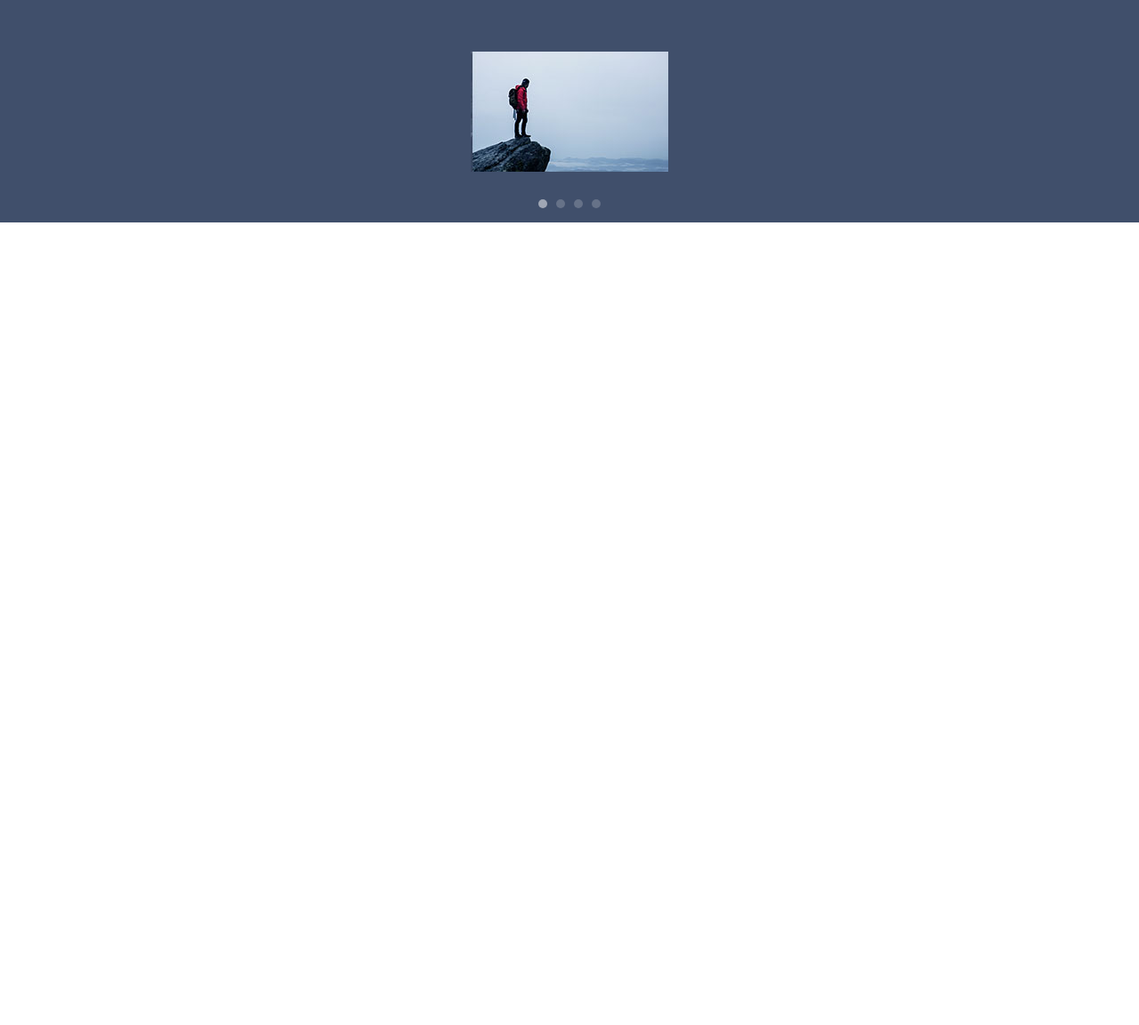
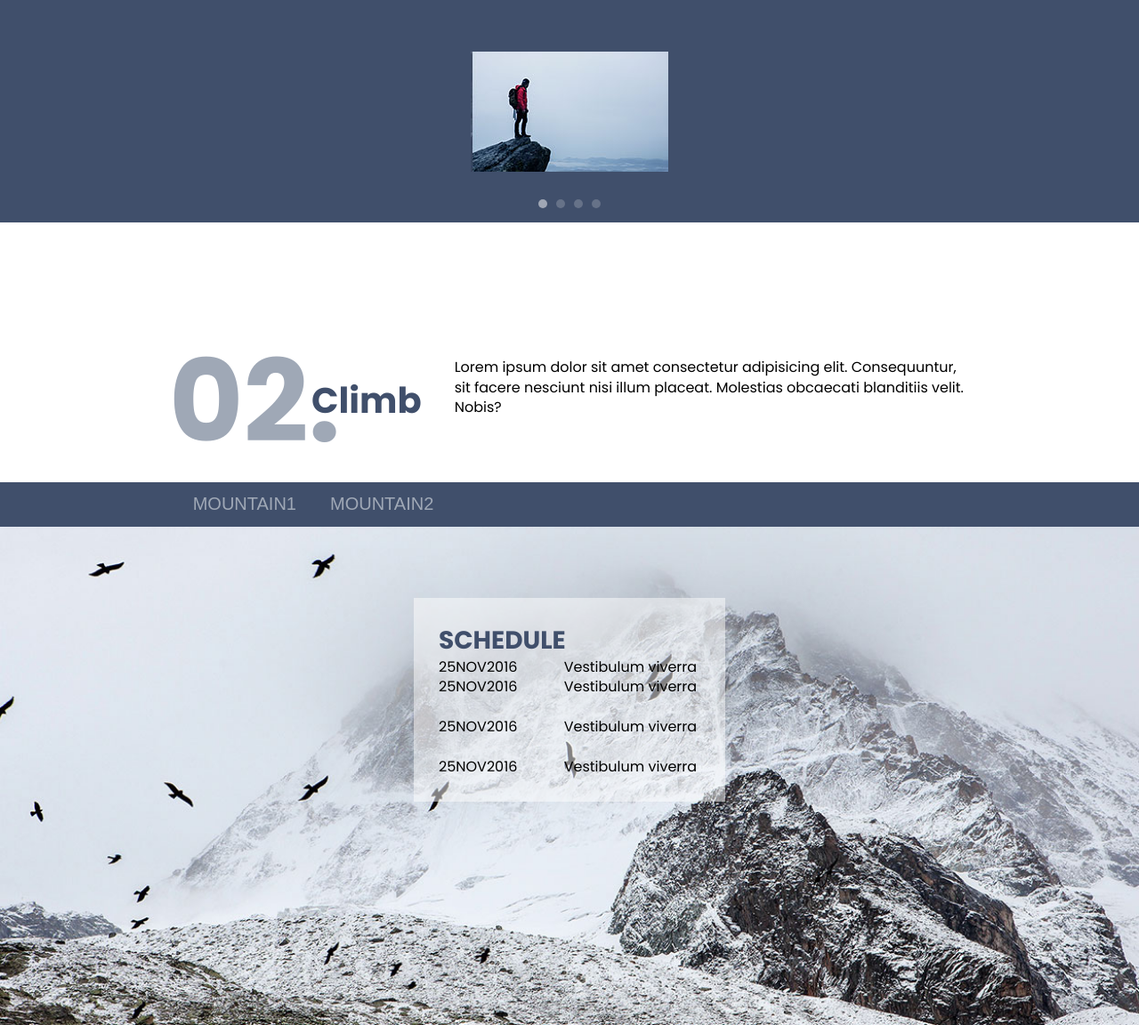
Before and after one commit to robertoaguilar1979/-CT-Marketing-Agency-, a plain HTML site: page index.html in a window 1280 px wide. Shown: the part 1683-2835 px from the top of the page at 89% size. Before the commit the page ends 1933 px from the top, so only its background shows below. Drawn offline with Linux system fonts and the light colour scheme.

Commit message:
finished climb section

```diff
--- a/css/style.css
+++ b/css/style.css
@@ -37,6 +37,7 @@ img {
   justify-content: space-around;
   align-items: center;
   padding: 1em;
+  margin: 0 auto;
 }
 
 .nav-links a {
@@ -92,17 +93,20 @@ a:visited {
   background: url(/img/history.jpg) center/cover no-repeat;
 }
 
-.history-hero-text {
+.history-hero-text,
+.climb-hero-text {
   margin: 0 auto;
   padding-top: 7em;
   max-width: 900px;
 }
-.history-hero-text h1 {
+.history-hero-text h1,
+.climb-hero-text h1 {
   font-size: 8rem;
-  color: rgb(78, 80, 110);
+  color: var(--darkGray);
   position: relative;
 }
-.history-hero-text span {
+.history-hero-text span,
+.climb-hero-text span {
   font-size: 2.5rem;
   color: var(--darkSlateGray);
   position: absolute;
@@ -161,3 +165,82 @@ a:visited {
 .carousel__button--selected {
   background: rgba(255, 255, 255, 0.5);
 }
+
+/********************** climb section ***********************/
+.climb-hero-text {
+  margin: 0 auto;
+  padding-top: 7em;
+  max-width: 900px;
+  display: flex;
+  justify-content: center;
+  align-items: center;
+}
+.climb-hero-text h1 {
+  display: inline-block;
+}
+.climb-hero-text p {
+  display: inline;
+  margin-bottom: 2em;
+  margin-left: 8em;
+}
+.climb-hero-text span {
+  left: 160px;
+}
+/************** tab buttons ***************/
+.page-tabs {
+  margin: 0 auto;
+}
+.climb-nav {
+  background: var(--darkSlateGray);
+  margin: 0 auto;
+  height: 50px;
+  display: flex;
+  justify-content: center;
+  align-items: center;
+  padding-right: 36em;
+}
+
+.climb-btn {
+  border: 0;
+  background: transparent;
+  padding: 8px 19px;
+  cursor: pointer;
+  font-size: 1.25rem;
+  color: var(--darkGray);
+}
+[data-tab-content] {
+  display: none;
+}
+
+.active[data-tab-content] {
+  display: block;
+}
+.mountain1,
+.mountain2 {
+  height: 70vh;
+}
+.mountain1 {
+  background: url(/img/tab1.jpg) center/cover no-repeat;
+  padding-top: 5em;
+}
+.mountain2 {
+  background: url(/img/tab2.jpg) center/cover no-repeat;
+  padding-top: 5em;
+}
+.schedule {
+  margin: 0 auto;
+  max-width: 350px;
+  padding: 1.75em;
+  background-color: rgba(255, 255, 255, 0.5);
+}
+.schedule h3 {
+  font-size: 1.75rem;
+  color: var(--darkSlateGray);
+}
+.schedule div > p {
+  display: inline-block;
+}
+.schedule div p:nth-child(2) {
+  display: inline-block;
+  margin-left: 3em;
+}
--- a/index.html
+++ b/index.html
@@ -78,7 +78,73 @@
         </div>
       </div>
     </section>
-    <section id="climb"></section>
+    <!------------------ climb section ------------------>
+    <section id="climb">
+      <div class="climb-hero-text">
+        <h1>02. <span>Climb</span></h1>
+        <p>
+          Lorem ipsum dolor sit amet consectetur adipisicing elit. Consequuntur,
+          sit facere nesciunt nisi illum placeat. Molestias obcaecati blanditiis
+          velit. Nobis?
+        </p>
+      </div>
+      <div class="page-tabs">
+        <nav class="climb-nav">
+          <button class="climb-btn" data-tab-target="#mountain1">
+            MOUNTAIN1
+          </button>
+          <button class="climb-btn" data-tab-target="#mountain2">
+            MOUNTAIN2
+          </button>
+        </nav>
+        <div class="mountain1 active" data-tab-content id="mountain1">
+          <div class="schedule">
+            <h3>SCHEDULE</h3>
+            <div>
+              <p>25NOV2016</p>
+              <p>Vestibulum viverra</p>
+            </div>
+            <div>
+              <p>25NOV2016</p>
+              <p>Vestibulum viverra</p>
+            </div>
+            <br />
+            <div>
+              <p>25NOV2016</p>
+              <p>Vestibulum viverra</p>
+            </div>
+            <br />
+            <div>
+              <p>25NOV2016</p>
+              <p>Vestibulum viverra</p>
+            </div>
+          </div>
+        </div>
+        <div class="mountain2" data-tab-content id="mountain2">
+          <div class="schedule">
+            <h3>SCHEDULE</h3>
+            <div>
+              <p>25NOV2016</p>
+              <p>Vestibulum viverra</p>
+            </div>
+            <br />
+            <div>
+              <p>25NOV2016</p>
+              <p>Vestibulum viverra</p>
+            </div>
+            <div>
+              <p>25NOV2016</p>
+              <p>Vestibulum viverra</p>
+            </div>
+            <br />
+            <div>
+              <p>25NOV2016</p>
+              <p>Vestibulum viverra</p>
+            </div>
+          </div>
+        </div>
+      </div>
+    </section>
     <script src="javascript/app.js"></script>
   </body>
 </html>
--- a/javascript/app.js
+++ b/javascript/app.js
@@ -1,3 +1,6 @@
+// link to referance link
+// https://www.youtube.com/watch?v=XtFlpgaLbZ4
+
 document.querySelectorAll(".carousel").forEach((carousel) => {
     const items = carousel.querySelectorAll(".carousel__item");
     const buttonsHtml = Array.from(items, () => {
@@ -34,3 +37,24 @@ document.querySelectorAll(".carousel").forEach((carousel) => {
     items[0].classList.add("carousel__item--selected");
     buttons[0].classList.add("carousel__button--selected");
 });
+
+
+// tabs section javascript
+
+const tabs = document.querySelectorAll("[data-tab-target]");
+const tabContents = document.querySelectorAll("[data-tab-content]");
+
+tabs.forEach(tab => {
+    tab.addEventListener("click", () => {
+        const target = document.querySelector(tab.dataset.tabTarget);
+
+        tabContents.forEach(tabContent => {
+            tabContent.classList.remove("active")
+        })
+
+
+        target.classList.add("active");
+
+
+    })
+})
```
